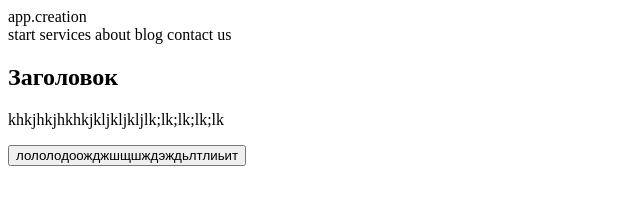
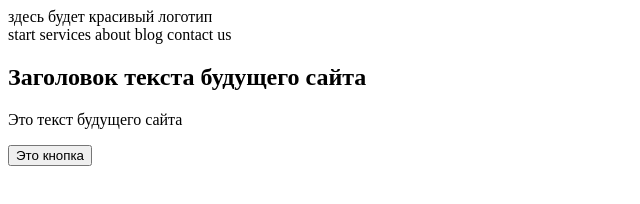
Before and after one commit to WebHeroSchool/AV_Site, a plain HTML site: page index.html in a window 1280 px wide. Shown: the whole page, without its empty margins (0-640 px from the left). Drawn offline with Linux system fonts and the light colour scheme.

Commit message:
Update index.html

```diff
--- a/index.html
+++ b/index.html
@@ -6,7 +6,7 @@
 </head>
 <body>
 	<header>
-		<div>app.creation</div>
+		<div>здесь будет красивый логотип</div>
 		<nav>
 			<a>start</a>
 			<a>services</a>
@@ -17,9 +17,9 @@
 	</header>
 	<section>
 		<main>
-			<h1>Заголовок</h1>
-			<p>khkjhkjhkhkjkljkljkljlk;lk;lk;lk;lk</p>
-			<button>лололодоожджшщшждэждьлтлиьит</button>
+			<h1>Заголовок текста будущего сайта</h1>
+			<p>Это текст будущего сайта</p>
+			<button>Это кнопка</button>
 		</main>
 		<div>
 			<img>
```
